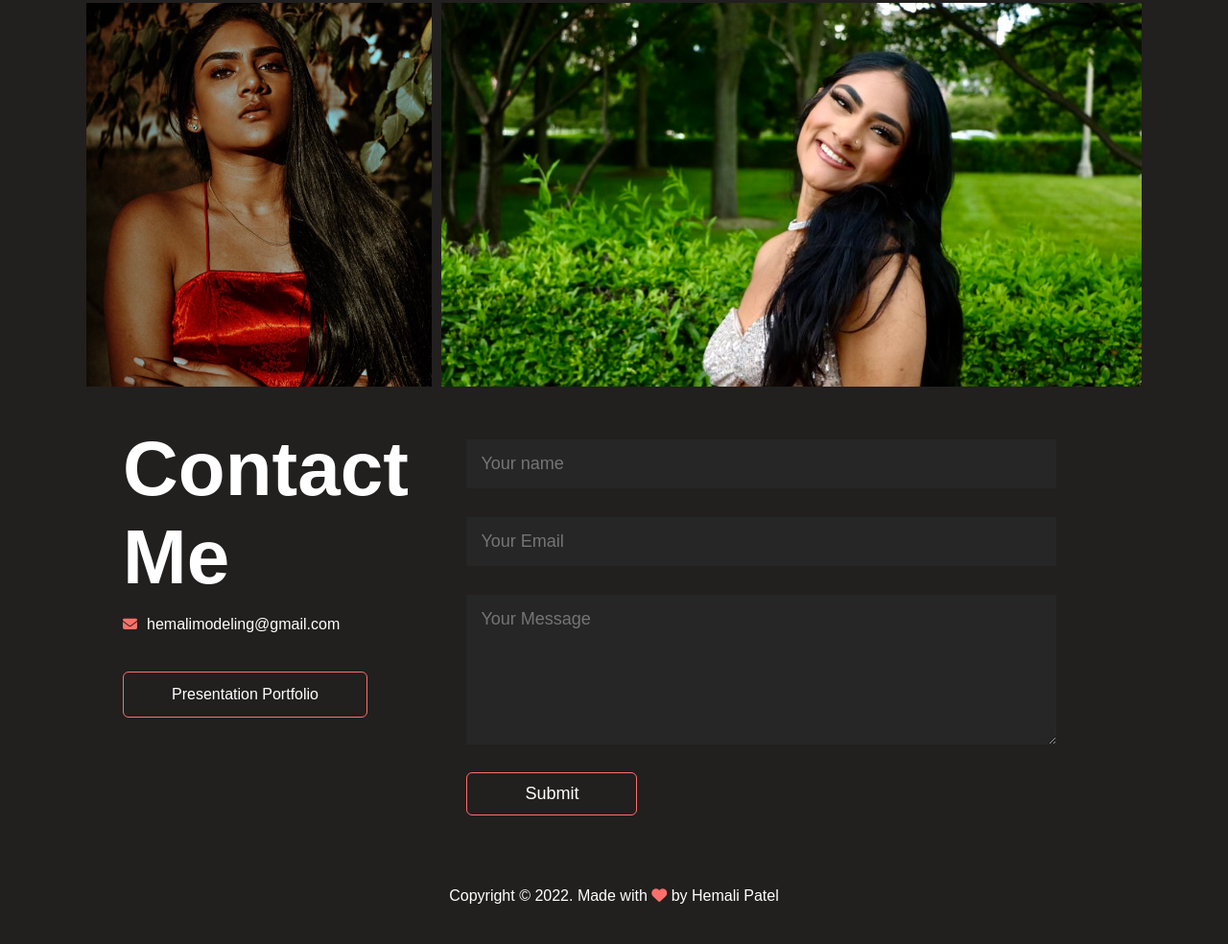
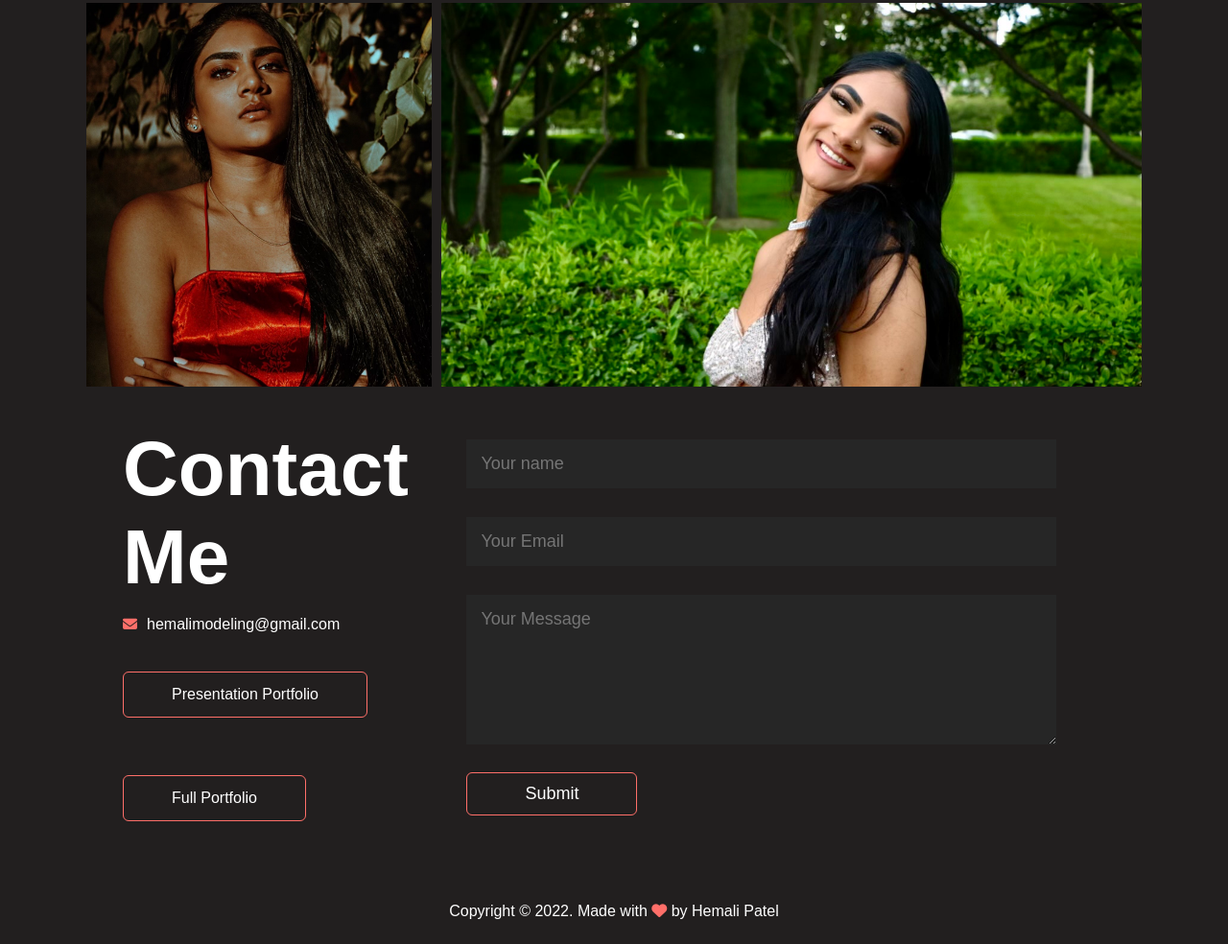
Before and after one commit to grayesih/Hemali-Website, a plain HTML site: page index.html in a window 1280 px wide. Shown: the part 4974-5958 px from the top of the page at 96% size. Drawn offline with Linux system fonts and the light colour scheme.

Commit message:
add full portfolio button

```diff
--- a/index.html
+++ b/index.html
@@ -175,6 +175,8 @@
 
                 <a href="Hemali-Portfolio.pdf" download class="btn btn2">Presentation Portfolio</a>
 
+                <a href="Hemali-Full-Portfolio.pdf" download class="btn btn2">Full Portfolio</a>
+
             </div>
             <div class="contact-right">
                 <form name="submit-to-google-sheet">
```
